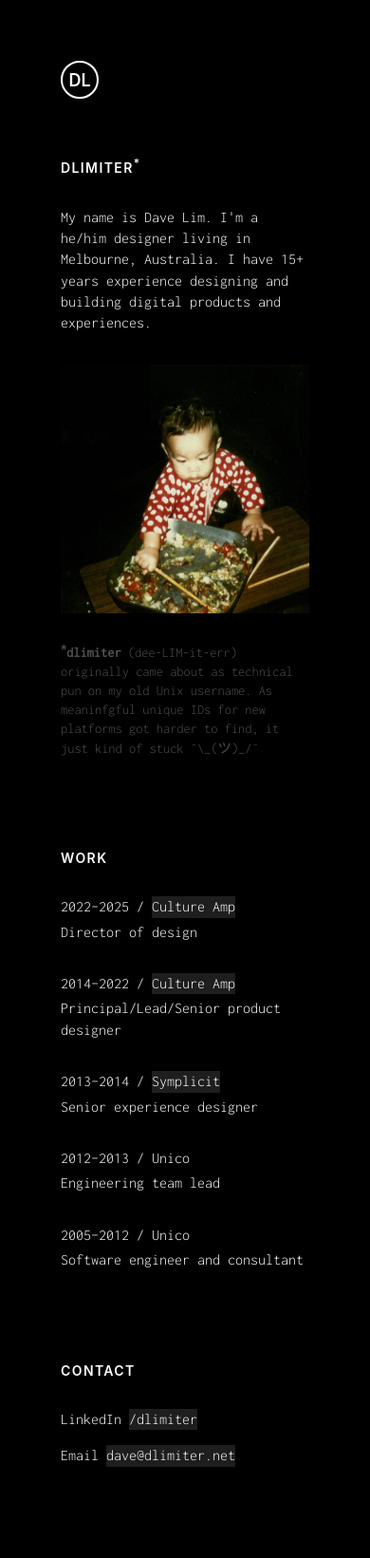
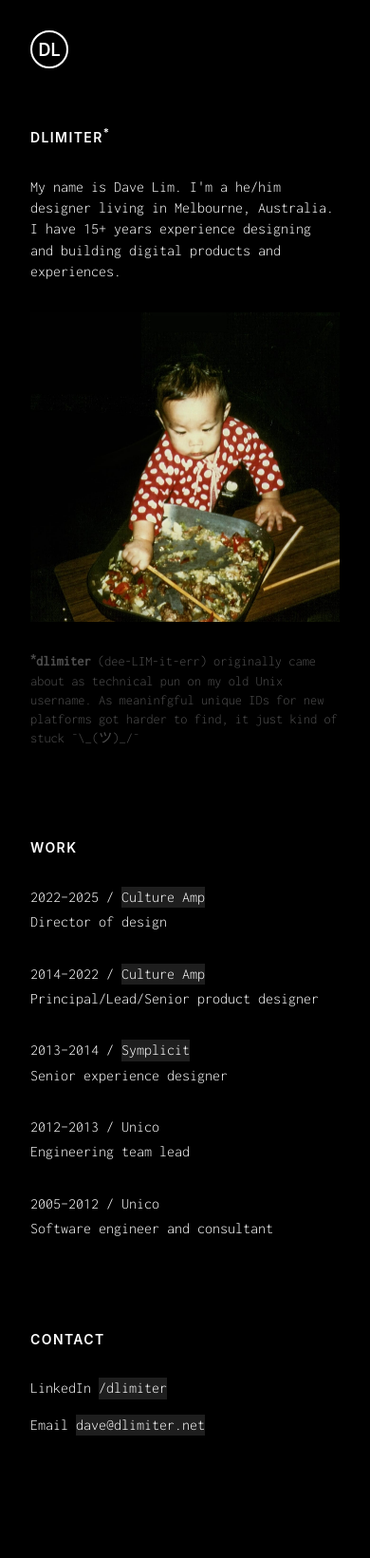
Before and after one commit to dlimiter/dlimiter.github.io, a Jekyll site: the page built from index.html, in a window 390 px wide. Shown: the whole page at 95% size. Built offline with Jekyll 4.4.1, drawn with Linux system fonts in a browser that asks for light colours; some web fonts are replaced; after the commit the page ends 1576 px from its top, so only the background shows below that.

Commit message:
Fixes padding on mobile

```diff
--- a/_sass/_placeholder.scss
+++ b/_sass/_placeholder.scss
@@ -18,7 +18,10 @@
 .site-wrapper {
   //max-width: 1400px;
   margin: 0 auto;
-  padding: 4rem;
+  padding: 2rem;
+  @media (min-width: 1024px) {
+    padding: 4rem;
+  }
 }
 
 .logo-mark {
```
